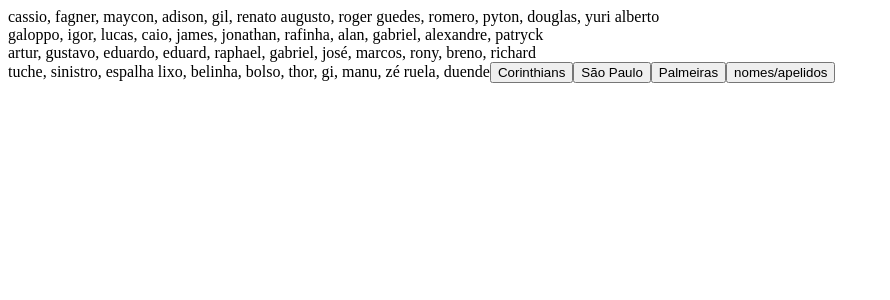
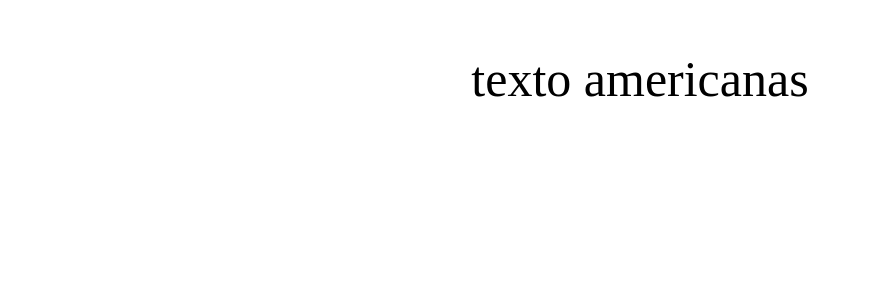
Before and after one commit to andersons-tuche23/Aulas-js-react-fe, a Next.js app: page / in a window 1280 px wide. Shown: the top 300 px of the page, without its empty margins (0-890 px from the left). Built offline with nearby package versions, Linux system fonts and the light colour scheme.

Commit message:
aula-query-string

```diff
--- a/src/pages/index.js
+++ b/src/pages/index.js
@@ -1,68 +1,23 @@
-import React, { useEffect, useState } from "react";
-import styles from '../styles/Home.module.css';
+import React, { useEffect } from "react";
+import styles from '@/styles/Home.module.css';
 
+function Home() {
+    useEffect(() => {
+        const url = window.location.href;
 
-//fazer aparecer a lista da seleção brasileira, só que voce tera 3 botões para trocar
-//os nomes da seleção brasileira, para corinthians, do são paulo e do palmeiras 11 jogadores
+        // Split the URL parameters
+        const splitLoja = url.split('loja')[1];
+        console.log(splitLoja, 'splitLoja');
 
-//uma função que mude na tela 10 nomes diferentes, ao clicar em um botão
+        // eslint-disable-next-line react-hooks/exhaustive-deps
+    }, []); // Empty dependency array means this effect runs once on component mount
 
-function home() {
-
-    const [seleção, setSeleção] = useState()
-    const [corinthians, setElenco] = useState('cassio, fagner, maycon, adison, gil, renato augusto, roger guedes, romero, pyton, douglas, yuri alberto ')
-    const [saoPaulo, setEquipe] = useState('galoppo, igor, lucas, caio, james, jonathan, rafinha, alan, gabriel, alexandre, patryck  ')
-    const [palmeiras, setTime] = useState('artur, gustavo, eduardo, eduard, raphael, gabriel, josé, marcos, rony, breno, richard')
-    const [teste, seteTeste] = useState('selecao')
-
-    const [nomes, setGalera] = useState()
-    const [apelidos, setLoucos] = useState('tuche, sinistro, espalha lixo, belinha, bolso, thor, gi, manu, zé ruela, duende')
-
-    useEffect(() => {
-        if (teste === 'corinthians') {
-            setElenco('romario, dunga, beto, rivaldo, roberto carlos, lucio, ronaldo, ronaldinho, kaka, edilson, dida ')
-            setSeleção('corinthians')
-        }
-
-        else if (teste === 'saopaulo') {
-            setEquipe('romario, dunga, beto, rivaldo, roberto carlos, lucio, ronaldo, ronaldinho, kaka, edilson, dida ')
-            setSeleção('saopaulo')
-        }
-        else if (teste === 'palmeiras') {
-            setTime('romario, dunga, beto, rivaldo, roberto carlos, lucio, ronaldo, ronaldinho, kaka, edilson, dida ')
-            setSeleção('palmeiras')
-        }
-
-        else if(teste === 'apelidos'){
-            setLoucos('eduardo, marcelo, teteu, vitor, yan, betinho, douglas, caio, felipe, vinicios')
-            setGalera('apelidos')
-        }
-
-
-    }, [teste]);
-
-// segundo exercicio//
-
-
-
-
+    // Rendering text using JSX syntax
     return (
-        <>
-            {corinthians}<br />
-            {saoPaulo}<br />
-            {palmeiras}<br />
-
-            {apelidos}
-
-            <button onClick={() => seteTeste('corinthians')}>Corinthians</button>
-            <button onClick={() => seteTeste('saopaulo')}>São Paulo</button>
-            <button onClick={() => seteTeste('palmeiras')}>Palmeiras</button>
-
-            <button onClick={() => seteTeste('apelidos')}>nomes/apelidos</button>
-
-        </>
-
-    )
+        <div className={styles.texto}>
+            <>texto americanas</>
+        </div>
+    );
 }
 
-export default home;
+export default Home;
--- a/src/styles/Home.module.css
+++ b/src/styles/Home.module.css
@@ -0,0 +1,5 @@
+.texto{
+    text-align: center;
+    font-size: 50px;
+    margin-top: 50px;
+}
```
